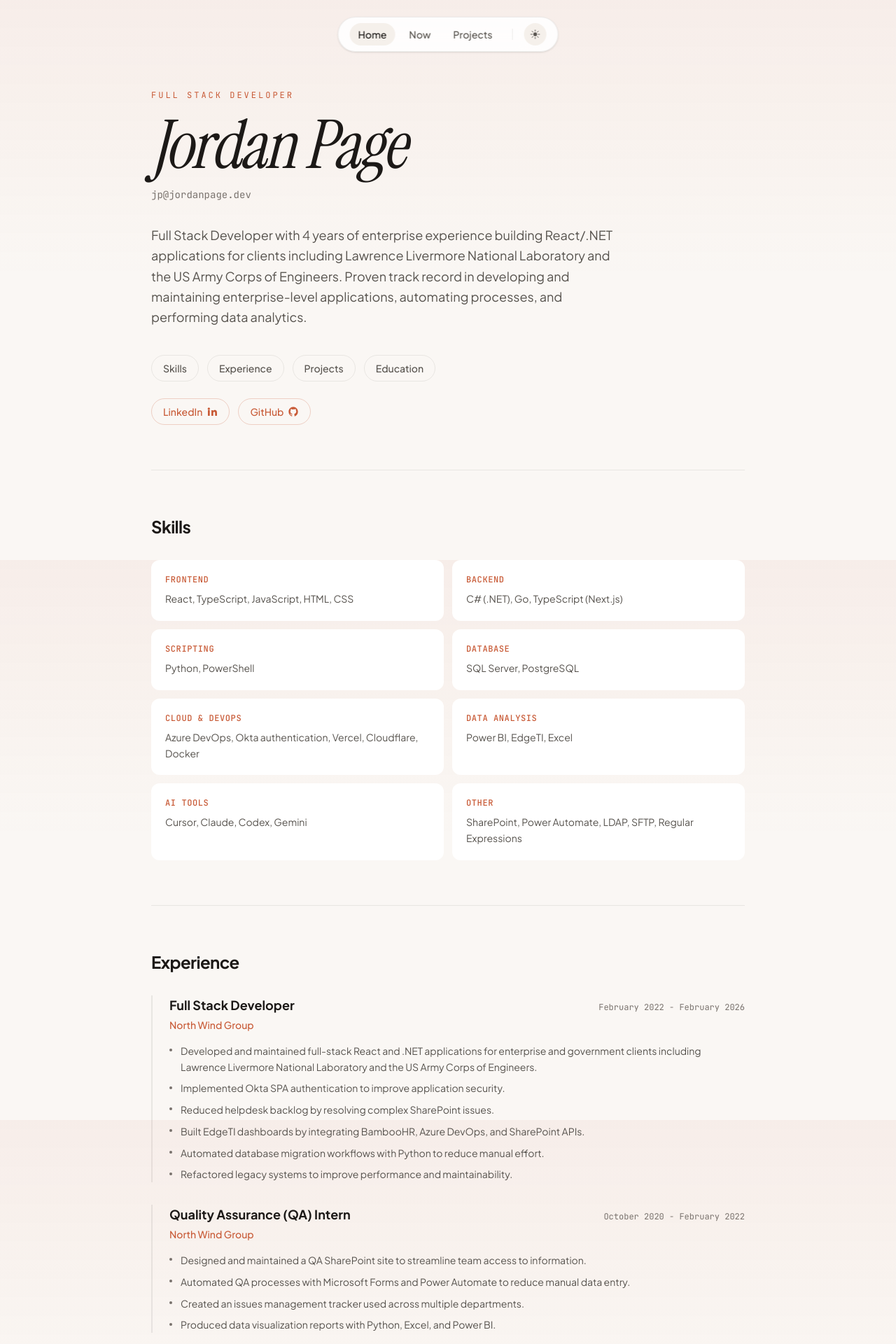
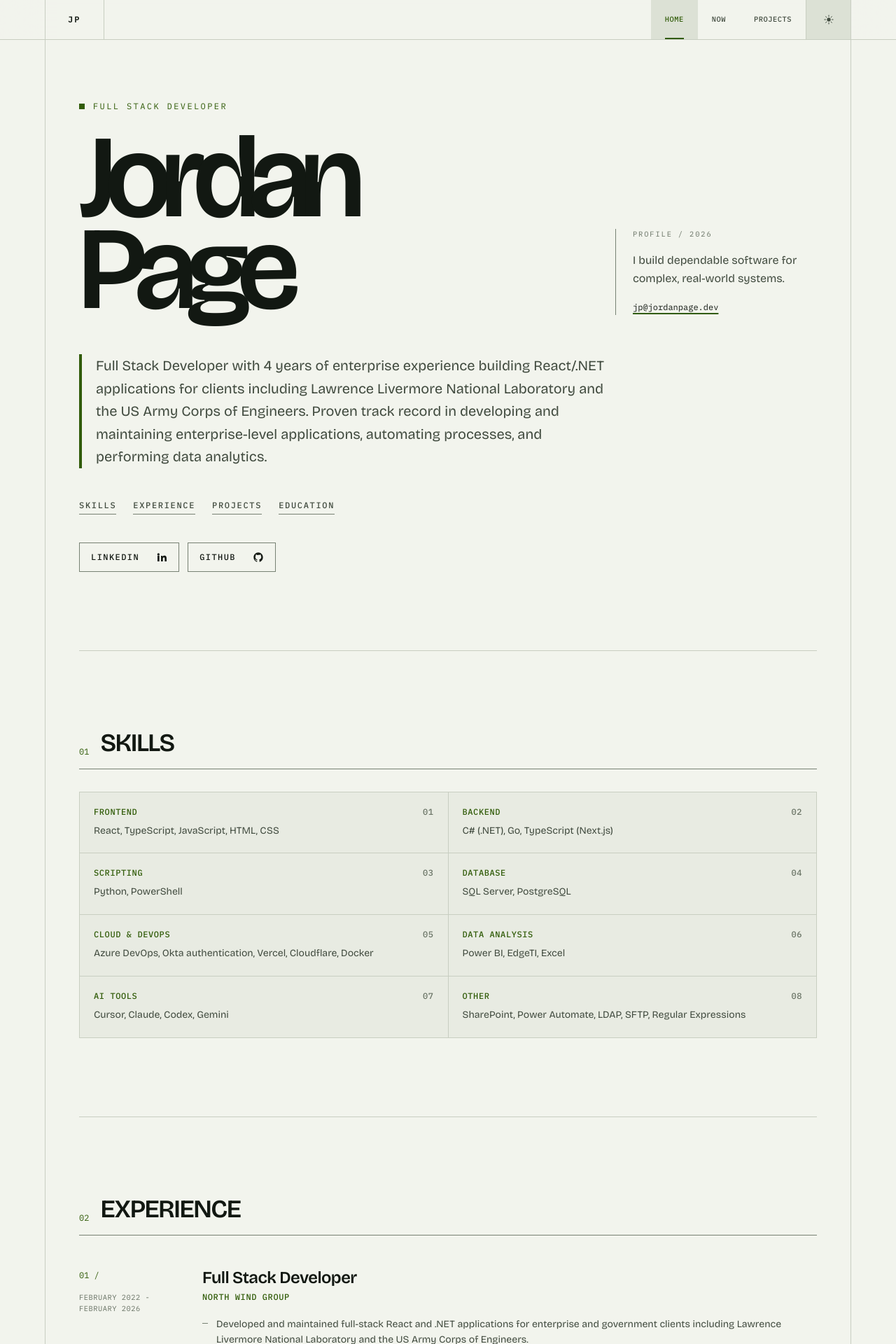
Before and after one commit to jordankalebpage/jordan-page-dev, a Next.js app: page / in a window 1280 px wide. Shown: the top 1920 px of the page at 70% size. Built offline with nearby package versions, Linux system fonts and the light colour scheme.

Commit message:
little makeover

```diff
--- a/app/components/Header.tsx
+++ b/app/components/Header.tsx
@@ -135,9 +135,17 @@ export function Header() {
   };
 
   return (
-    <header className="fixed left-1/2 top-4 z-50 w-full max-w-fit -translate-x-1/2 px-4 transition-all sm:top-6">
-      <div className="flex items-center justify-between gap-4 rounded-full border border-(--border-subtle) bg-(--surface-header) px-4 py-2 shadow-sm backdrop-blur-xl">
-        <nav aria-label="Primary" className="flex items-center gap-1 sm:gap-2">
+    <header className="fixed inset-x-0 top-0 z-50 border-b border-(--border-subtle) bg-(--surface-header) backdrop-blur-xl">
+      <div className="mx-auto flex w-full max-w-6xl items-stretch justify-between border-x border-(--border-subtle)">
+        <Link
+          aria-label="Jordan Page home"
+          className="flex items-center border-r border-(--border-subtle) px-5 font-mono text-xs font-semibold tracking-[0.18em] text-(--text-primary) transition-colors hover:bg-(--surface-hover) hover:text-(--accent) focus-visible:outline-none focus-visible:ring-2 focus-visible:ring-inset focus-visible:ring-(--focus-ring) sm:px-8"
+          href="/"
+        >
+          JP
+        </Link>
+
+        <nav aria-label="Primary" className="flex items-stretch">
           {navItems.map((item) => {
             const isActive =
               item.href === "/"
@@ -148,11 +156,11 @@ export function Header() {
               <Link
                 key={item.href}
                 aria-current={isActive ? "page" : undefined}
-                className={`rounded-full px-3 py-1.5 text-sm font-medium transition-colors ${
+                className={`relative flex items-center px-3 py-5 font-mono text-[0.65rem] font-medium uppercase tracking-wider transition-colors sm:px-5 ${
                   isActive
-                    ? "bg-(--surface-active) text-(--text-primary)"
+                    ? "bg-(--surface-active) text-(--accent) after:absolute after:inset-x-3 after:bottom-0 after:h-0.5 after:bg-(--accent) sm:after:inset-x-5"
                     : "text-(--text-secondary) hover:bg-(--surface-hover) hover:text-(--text-primary)"
-                } focus-visible:outline-none focus-visible:ring-2 focus-visible:ring-(--focus-ring) focus-visible:ring-offset-2 focus-visible:ring-offset-(--focus-ring-offset)`}
+                } focus-visible:outline-none focus-visible:ring-2 focus-visible:ring-inset focus-visible:ring-(--focus-ring)`}
                 href={item.href}
               >
                 {item.label}
@@ -160,11 +168,9 @@ export function Header() {
             );
           })}
 
-          <div className="mx-2 h-4 w-px bg-(--border-subtle)"></div>
-
           <button
             aria-label={`Switch to ${theme === "dark" ? "light" : "dark"} mode`}
-            className="group relative flex size-8 items-center justify-center cursor-pointer rounded-full bg-(--surface-active) text-(--text-secondary) transition-all hover:bg-(--surface-hover) hover:text-(--text-primary) focus-visible:outline-none focus-visible:ring-2 focus-visible:ring-(--focus-ring) focus-visible:ring-offset-2 focus-visible:ring-offset-(--focus-ring-offset)"
+            className="group relative flex w-12 cursor-pointer items-center justify-center border-l border-(--border-subtle) bg-(--surface-active) text-(--text-secondary) transition-colors hover:bg-(--accent) hover:text-(--accent-contrast) focus-visible:outline-none focus-visible:ring-2 focus-visible:ring-inset focus-visible:ring-(--focus-ring) sm:w-16"
             onClick={toggleTheme}
             type="button"
           >
--- a/app/globals.css
+++ b/app/globals.css
@@ -2,68 +2,70 @@
 
 :root {
   color-scheme: dark;
-  --background: #0c0a09;
-  --foreground: #e7e5e4;
+  --background: #101310;
+  --foreground: #e7ebe4;
 
-  --surface-header: rgb(28 25 23 / 0.85);
-  --surface-card: rgb(28 25 23 / 0.5);
-  --surface-active: #1c1917;
-  --surface-hover: #292524;
+  --surface-header: rgb(16 19 16 / 0.92);
+  --surface-card: #171b17;
+  --surface-active: #242a23;
+  --surface-hover: #20251f;
 
-  --border-subtle: rgb(255 255 255 / 0.07);
-  --border-strong: #57534e;
+  --border-subtle: #30372f;
+  --border-strong: #687165;
 
-  --text-primary: #fafaf9;
+  --text-primary: #f4f7f1;
   --text-strong: #ffffff;
-  --text-secondary: #a8a29e;
-  --text-muted: #78716c;
+  --text-secondary: #b5bdb1;
+  --text-muted: #858e81;
 
-  --accent: #e8734a;
-  --accent-hover: #f09070;
-  --accent-border: rgb(232 115 74 / 0.3);
-  --accent-hover-bg: rgb(232 115 74 / 0.1);
+  --accent: #b6f36b;
+  --accent-hover: #ccff8e;
+  --accent-contrast: #101310;
+  --accent-border: rgb(182 243 107 / 0.48);
+  --accent-hover-bg: rgb(182 243 107 / 0.1);
 
-  --focus-ring: #e8734a;
-  --focus-ring-offset: #0c0a09;
-  --skip-link-bg: #e8734a;
-  --skip-link-text: #0c0a09;
+  --focus-ring: #b6f36b;
+  --focus-ring-offset: #101310;
+  --skip-link-bg: #b6f36b;
+  --skip-link-text: #101310;
 }
 
 :root[data-theme="light"] {
   color-scheme: light;
-  --background: #faf7f4;
-  --foreground: #1c1917;
+  --background: #f2f4ed;
+  --foreground: #182018;
 
-  --surface-header: rgb(255 255 255 / 0.88);
-  --surface-card: #ffffff;
-  --surface-active: #f5f0eb;
-  --surface-hover: #ebe5de;
+  --surface-header: rgb(242 244 237 / 0.92);
+  --surface-card: #e8ebe2;
+  --surface-active: #dce1d5;
+  --surface-hover: #e1e5dc;
 
-  --border-subtle: rgb(28 25 23 / 0.08);
-  --border-strong: #a8a29e;
+  --border-subtle: #c8cec1;
+  --border-strong: #778173;
 
-  --text-primary: #1c1917;
-  --text-strong: #0c0a09;
-  --text-secondary: #57534e;
-  --text-muted: #78716c;
+  --text-primary: #121812;
+  --text-strong: #080b08;
+  --text-secondary: #414b3f;
+  --text-muted: #697365;
 
-  --accent: #c85a36;
-  --accent-hover: #b04e2e;
-  --accent-border: rgb(200 90 54 / 0.25);
-  --accent-hover-bg: rgb(200 90 54 / 0.06);
+  --accent: #315c09;
+  --accent-hover: #244706;
+  --accent-contrast: #ffffff;
+  --accent-border: rgb(49 92 9 / 0.42);
+  --accent-hover-bg: rgb(49 92 9 / 0.08);
 
-  --focus-ring: #c85a36;
-  --focus-ring-offset: #faf7f4;
-  --skip-link-bg: #c85a36;
+  --focus-ring: #315c09;
+  --focus-ring-offset: #f2f4ed;
+  --skip-link-bg: #315c09;
   --skip-link-text: #ffffff;
 }
 
 @theme inline {
   --color-background: var(--background);
   --color-foreground: var(--foreground);
-  --font-sans: var(--font-plus-jakarta);
-  --font-mono: var(--font-jetbrains);
-  --font-serif: var(--font-instrument);
+  --font-sans: var(--font-bricolage);
+  --font-mono: var(--font-ibm-plex-mono);
+  --font-serif: var(--font-bricolage);
 }
 
 html {
@@ -88,11 +90,10 @@ body {
   min-height: 100vh;
   background: var(--background);
   color: var(--foreground);
-  font-family: var(--font-plus-jakarta), sans-serif;
-  background-image: linear-gradient(
-    180deg,
-    var(--accent-hover-bg),
-    transparent 50vh
-  );
-  background-attachment: fixed;
+  font-family: var(--font-bricolage), sans-serif;
 }
+
+::selection {
+  background: var(--accent);
+  color: var(--accent-contrast);
+}
--- a/app/layout.tsx
+++ b/app/layout.tsx
@@ -1,9 +1,5 @@
 import type { Metadata } from "next";
-import {
-  Instrument_Serif,
-  Plus_Jakarta_Sans,
-  JetBrains_Mono,
-} from "next/font/google";
+import { Bricolage_Grotesque, IBM_Plex_Mono } from "next/font/google";
 import { Header } from "./components/Header";
 import "./globals.css";
 
@@ -36,21 +32,15 @@ const structuredData = [
   },
 ];
 
-const instrumentSerif = Instrument_Serif({
-  variable: "--font-instrument",
-  subsets: ["latin"],
-  weight: "400",
-  style: ["normal", "italic"],
-});
-
-const plusJakarta = Plus_Jakarta_Sans({
-  variable: "--font-plus-jakarta",
+const bricolage = Bricolage_Grotesque({
+  variable: "--font-bricolage",
   subsets: ["latin"],
 });
 
-const jetbrainsMono = JetBrains_Mono({
-  variable: "--font-jetbrains",
+const ibmPlexMono = IBM_Plex_Mono({
+  variable: "--font-ibm-plex-mono",
   subsets: ["latin"],
+  weight: ["400", "500", "600"],
 });
 
 export const metadata: Metadata = {
@@ -104,7 +94,7 @@ export default function RootLayout({
   children: React.ReactNode;
 }>) {
   return (
-    <html lang="en">
+    <html lang="en" suppressHydrationWarning>
       <head>
         <script
           dangerouslySetInnerHTML={{
@@ -119,7 +109,7 @@ export default function RootLayout({
         />
       </head>
       <body
-        className={`${instrumentSerif.variable} ${plusJakarta.variable} ${jetbrainsMono.variable} bg-background text-foreground antialiased`}
+        className={`${bricolage.variable} ${ibmPlexMono.variable} bg-background text-foreground antialiased`}
       >
         <a
           className="sr-only focus:not-sr-only focus:absolute focus:left-4 focus:top-4 focus:z-60 focus:rounded-md focus:bg-(--skip-link-bg) focus:px-3 focus:py-2 focus:text-(--skip-link-text) focus:outline-none"
--- a/app/page.tsx
+++ b/app/page.tsx
@@ -2,10 +2,29 @@ import Link from "next/link";
 import { experience, resumeProjects, skillGroups } from "./content";
 
 const jumpLinkClass =
-  "inline-flex items-center rounded-full border border-(--border-subtle) px-4 py-2 text-sm font-medium text-(--text-secondary) transition-all hover:border-(--accent-border) hover:text-(--accent) focus-visible:outline-none focus-visible:ring-2 focus-visible:ring-(--focus-ring) focus-visible:ring-offset-2 focus-visible:ring-offset-(--focus-ring-offset)";
+  "inline-flex items-center border-b border-(--border-strong) py-1 font-mono text-xs font-medium uppercase tracking-[0.14em] text-(--text-secondary) transition-colors hover:border-(--accent) hover:text-(--accent) focus-visible:outline-none focus-visible:ring-2 focus-visible:ring-(--focus-ring) focus-visible:ring-offset-2 focus-visible:ring-offset-(--focus-ring-offset)";
 
 const socialLinkClass =
-  "inline-flex items-center gap-1.5 rounded-full border border-(--accent-border) px-4 py-2 text-sm font-medium text-(--accent) transition-all hover:bg-(--accent) hover:text-white focus-visible:outline-none focus-visible:ring-2 focus-visible:ring-(--focus-ring) focus-visible:ring-offset-2 focus-visible:ring-offset-(--focus-ring-offset) hover:-translate-y-0.5 active:translate-y-0";
+  "inline-flex items-center justify-between gap-6 border border-(--border-strong) px-4 py-3 font-mono text-xs font-medium uppercase tracking-[0.12em] text-(--text-primary) transition-colors hover:border-(--accent) hover:bg-(--accent) hover:text-(--accent-contrast) focus-visible:outline-none focus-visible:ring-2 focus-visible:ring-(--focus-ring) focus-visible:ring-offset-2 focus-visible:ring-offset-(--focus-ring-offset)";
+
+function SectionHeading({
+  index,
+  children,
+}: Readonly<{
+  index: string;
+  children: React.ReactNode;
+}>) {
+  return (
+    <div className="flex items-end gap-4 border-b border-(--border-strong) pb-4">
+      <span className="font-mono text-xs text-(--accent)" aria-hidden="true">
+        {index}
+      </span>
+      <h2 className="text-3xl font-semibold uppercase tracking-[-0.04em] text-(--text-primary) sm:text-4xl">
+        {children}
+      </h2>
+    </div>
+  );
+}
 
 function LinkedInIcon() {
   return (
@@ -41,24 +60,39 @@ function GitHubIcon() {
 
 export default function Home() {
   return (
-    <div className="mx-auto w-full max-w-4xl px-6 py-24 sm:py-32">
-      <section>
-        <p className="font-mono text-xs uppercase tracking-[0.25em] text-(--accent)">
+    <div className="mx-auto w-full max-w-6xl border-x border-(--border-subtle) px-5 py-28 sm:px-8 sm:py-36 lg:px-12">
+      <section className="relative">
+        <div className="grid gap-10 lg:grid-cols-[1fr_18rem] lg:items-end">
+          <div>
+            <p className="flex items-center gap-3 font-mono text-xs uppercase tracking-[0.2em] text-(--accent)">
+              <span className="size-2 bg-(--accent)" aria-hidden="true" />
               Full Stack Developer
             </p>
 
-        <h1 className="mt-4 font-serif text-5xl italic tracking-tight text-(--text-primary) sm:text-6xl md:text-7xl lg:text-8xl">
-          Jordan Page
+            <h1 className="mt-7 max-w-4xl text-[clamp(4.5rem,14vw,10.5rem)] font-semibold leading-[0.78] tracking-[-0.085em] text-(--text-primary)">
+              Jordan
+              <br />
+              Page
             </h1>
+          </div>
 
+          <div className="border-t border-(--border-strong) pt-5 lg:border-l lg:border-t-0 lg:pl-6 lg:pt-0">
+            <p className="font-mono text-[0.65rem] uppercase tracking-[0.18em] text-(--text-muted)">
+              Profile / 2026
+            </p>
+            <p className="mt-4 text-base leading-relaxed text-(--text-secondary)">
+              I build dependable software for complex, real-world systems.
+            </p>
             <a
               href="mailto:jp@jordanpage.dev"
-          className="mt-3 inline-block font-mono text-sm text-(--text-muted) transition-colors hover:text-(--accent)"
+              className="mt-5 inline-block font-mono text-xs text-(--text-primary) underline decoration-(--accent) decoration-2 underline-offset-4 transition-colors hover:text-(--accent)"
             >
               jp@jordanpage.dev
             </a>
+          </div>
+        </div>
 
-        <p className="mt-8 max-w-2xl text-lg leading-relaxed text-(--text-secondary)">
+        <p className="mt-14 max-w-3xl border-l-4 border-(--accent) pl-5 text-lg leading-relaxed text-(--text-secondary) sm:text-xl">
           Full Stack Developer with 4 years of enterprise experience building
           React/.NET applications for clients including Lawrence Livermore
           National Laboratory and the US Army Corps of Engineers. Proven track
@@ -67,7 +101,7 @@ export default function Home() {
         </p>
 
         <nav aria-label="Jump to section" className="mt-10">
-          <ul className="flex flex-wrap gap-3">
+          <ul className="flex flex-wrap gap-x-6 gap-y-3">
             <li>
               <a className={jumpLinkClass} href="#skills">
                 Skills
@@ -91,7 +125,7 @@ export default function Home() {
           </ul>
         </nav>
 
-        <ul className="mt-6 flex flex-wrap gap-3">
+        <ul className="mt-10 flex flex-wrap gap-3">
           <li>
             <a
               aria-label="LinkedIn (opens in new tab)"
@@ -119,21 +153,22 @@ export default function Home() {
         </ul>
       </section>
 
-      <hr className="my-16 border-t border-(--border-subtle)" />
+      <hr className="my-20 border-t border-(--border-subtle) sm:my-28" />
 
       <section id="skills">
-        <h2 className="text-2xl font-bold tracking-tight text-(--text-primary)">
-          Skills
-        </h2>
+        <SectionHeading index="01">Skills</SectionHeading>
 
-        <dl className="mt-8 grid gap-3 sm:grid-cols-2">
-          {skillGroups.map((group) => (
+        <dl className="mt-8 grid border-l border-t border-(--border-subtle) sm:grid-cols-2">
+          {skillGroups.map((group, index) => (
             <div
               key={group.label}
-              className="rounded-xl bg-(--surface-card) p-5 transition-colors hover:bg-(--surface-hover)"
+              className="group border-b border-r border-(--border-subtle) bg-(--surface-card) p-5 transition-colors hover:bg-(--surface-hover)"
             >
-              <dt className="font-mono text-xs font-medium uppercase tracking-wider text-(--accent)">
-                {group.label}
+              <dt className="flex items-center justify-between font-mono text-xs font-medium uppercase tracking-wider text-(--accent)">
+                <span>{group.label}</span>
+                <span className="text-(--text-muted)" aria-hidden="true">
+                  {String(index + 1).padStart(2, "0")}
+                </span>
               </dt>
               <dd className="mt-2 text-sm leading-relaxed text-(--text-secondary)">
                 {group.value}
@@ -143,51 +178,53 @@ export default function Home() {
         </dl>
       </section>
 
-      <hr className="my-16 border-t border-(--border-subtle)" />
+      <hr className="my-20 border-t border-(--border-subtle) sm:my-28" />
 
       <section id="experience">
-        <h2 className="text-2xl font-bold tracking-tight text-(--text-primary)">
-          Experience
-        </h2>
+        <SectionHeading index="02">Experience</SectionHeading>
 
-        <div className="mt-8 space-y-8">
-          {experience.map((role) => (
+        <div className="mt-3">
+          {experience.map((role, index) => (
             <article
               key={`${role.company}-${role.title}`}
-              className="group border-l-2 border-(--border-subtle) pl-6 transition-colors hover:border-(--accent)"
+              className="group grid gap-5 border-b border-(--border-subtle) py-8 sm:grid-cols-[9rem_1fr] sm:gap-8"
             >
-              <div className="flex flex-col gap-1 sm:flex-row sm:items-baseline sm:justify-between">
-                <h3 className="text-lg font-bold text-(--text-primary)">
+              <div>
+                <span className="font-mono text-xs text-(--accent)">
+                  {String(index + 1).padStart(2, "0")} /
+                </span>
+                <p className="mt-3 font-mono text-[0.65rem] uppercase leading-relaxed tracking-wider text-(--text-muted)">
+                  {role.period}
+                </p>
+              </div>
+
+              <div>
+                <h3 className="text-xl font-semibold tracking-tight text-(--text-primary) sm:text-2xl">
                   {role.title}
                 </h3>
-                <span className="font-mono text-xs text-(--text-muted)">
-                  {role.period}
-                </span>
-              </div>
 
-              <p className="mt-1 text-sm font-medium text-(--accent)">
+                <p className="mt-1 font-mono text-xs font-medium uppercase tracking-wider text-(--accent)">
                   {role.company}
                 </p>
 
-              <ul className="mt-4 space-y-2 text-sm leading-relaxed text-(--text-secondary)">
+                <ul className="mt-5 space-y-3 text-sm leading-relaxed text-(--text-secondary)">
                   {role.highlights.map((highlight) => (
-                  <li key={highlight} className="relative pl-4">
-                    <span className="absolute left-0 top-[0.6em] h-1 w-1 rounded-full bg-(--text-muted)"></span>
+                    <li key={highlight} className="relative pl-5">
+                      <span className="absolute left-0 top-[0.65em] h-px w-2 bg-(--border-strong)" />
                       {highlight}
                     </li>
                   ))}
                 </ul>
+              </div>
             </article>
           ))}
         </div>
       </section>
 
-      <hr className="my-16 border-t border-(--border-subtle)" />
+      <hr className="my-20 border-t border-(--border-subtle) sm:my-28" />
 
       <section id="selected-projects">
-        <h2 className="text-2xl font-bold tracking-tight text-(--text-primary)">
-          Selected Projects
-        </h2>
+        <SectionHeading index="03">Selected Projects</SectionHeading>
 
         <p className="mt-4 text-base leading-relaxed text-(--text-secondary)">
           These highlight real-world work and utilities.
@@ -195,7 +232,7 @@ export default function Home() {
 
         <div className="mt-6">
           <Link
-            className="inline-flex items-center gap-2 rounded-full bg-(--accent) px-5 py-2.5 text-sm font-semibold text-white transition-all hover:opacity-90 focus-visible:outline-none focus-visible:ring-2 focus-visible:ring-(--focus-ring) focus-visible:ring-offset-2 focus-visible:ring-offset-(--focus-ring-offset) hover:-translate-y-0.5 active:translate-y-0"
+            className="inline-flex items-center gap-8 bg-(--accent) px-5 py-3 font-mono text-xs font-semibold uppercase tracking-[0.12em] text-(--accent-contrast) transition-colors hover:bg-(--accent-hover) focus-visible:outline-none focus-visible:ring-2 focus-visible:ring-(--focus-ring) focus-visible:ring-offset-2 focus-visible:ring-offset-(--focus-ring-offset)"
             href="/projects"
           >
             Explore Showcase
@@ -203,14 +240,17 @@ export default function Home() {
           </Link>
         </div>
 
-        <div className="mt-8 grid gap-3 sm:grid-cols-2">
-          {resumeProjects.map((project) => (
+        <div className="mt-8 grid border-l border-t border-(--border-subtle) sm:grid-cols-2">
+          {resumeProjects.map((project, index) => (
             <article
               key={project.name}
-              className="group flex flex-col justify-between rounded-xl bg-(--surface-card) p-6 transition-colors hover:bg-(--surface-active)"
+              className="group flex min-h-56 flex-col justify-between border-b border-r border-(--border-subtle) bg-(--surface-card) p-6 transition-colors hover:bg-(--surface-active)"
             >
               <div>
-                <h3 className="font-bold text-(--text-primary) transition-colors group-hover:text-(--accent)">
+                <span className="font-mono text-[0.65rem] text-(--text-muted)">
+                  P-{String(index + 1).padStart(2, "0")}
+                </span>
+                <h3 className="mt-8 text-lg font-semibold tracking-tight text-(--text-primary) transition-colors group-hover:text-(--accent)">
                   {project.name}
                 </h3>
                 <p className="mt-2 text-sm leading-relaxed text-(--text-secondary)">
@@ -220,7 +260,7 @@ export default function Home() {
 
               <a
                 aria-label={`${project.name} repository (opens in new tab)`}
-                className="mt-5 inline-flex w-fit items-center gap-2 font-mono text-xs font-medium text-(--accent) transition-colors hover:text-(--accent-hover)"
+                className="mt-5 inline-flex w-fit items-center gap-2 border-b border-(--accent-border) pb-1 font-mono text-xs font-medium uppercase tracking-wider text-(--accent) transition-colors hover:border-(--accent) hover:text-(--accent-hover)"
                 href={project.href}
                 target="_blank"
                 rel="noopener noreferrer"
@@ -233,14 +273,12 @@ export default function Home() {
         </div>
       </section>
 
-      <hr className="my-16 border-t border-(--border-subtle)" />
+      <hr className="my-20 border-t border-(--border-subtle) sm:my-28" />
 
       <section id="education">
-        <h2 className="text-2xl font-bold tracking-tight text-(--text-primary)">
-          Education
-        </h2>
+        <SectionHeading index="04">Education</SectionHeading>
 
-        <div className="mt-8 border-l-2 border-(--accent-border) pl-6">
+        <div className="mt-8 border-l-4 border-(--accent) bg-(--surface-card) p-6 sm:p-8">
           <div className="flex flex-col gap-1 sm:flex-row sm:items-baseline sm:justify-between">
             <h3 className="text-lg font-bold text-(--text-strong)">
               Bachelor of Science in Computer Science
```
Also changed, not shown: app/now/page.tsx (+9 -4 lines), app/projects/page.tsx (+8 -3 lines). Lines whose indentation alone changed are shown as unchanged.
